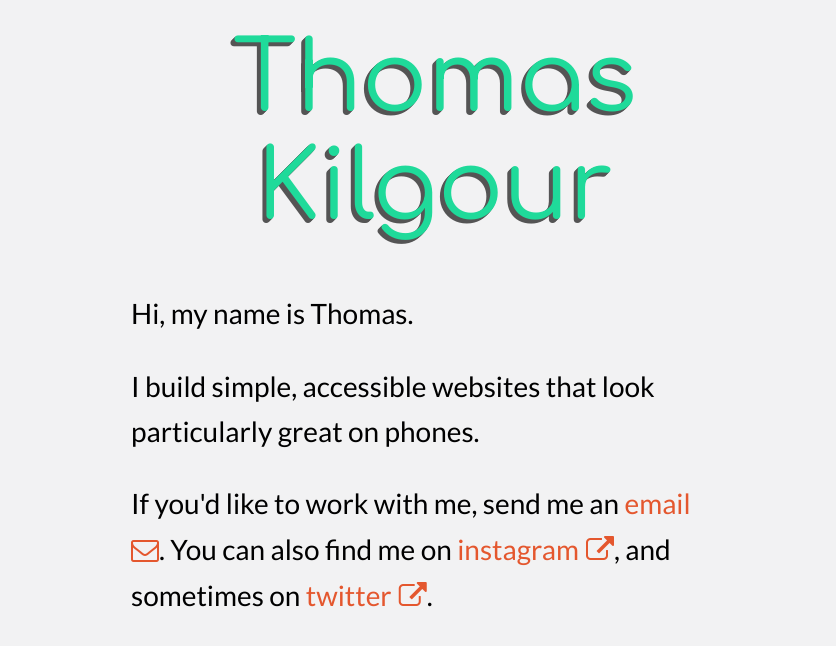
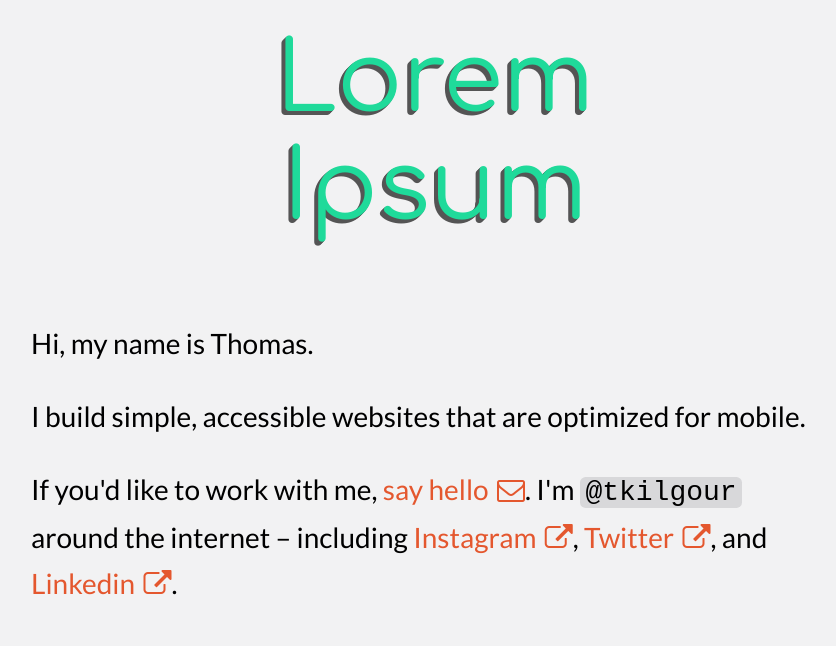
Before and after one commit to tkilgour/homepage, a Jekyll site: the page index.html, which Jekyll copies as it is, in a window 1280 px wide. Shown: the top 646 px of the page, without its empty margins (209-1045 px from the left). Built offline with Jekyll 4.4.1, drawn with Linux system fonts in a browser that asks for light colours.

Commit message:
fix link icon wrapping

```diff
--- a/_config.yml
+++ b/_config.yml
@@ -19,7 +19,7 @@ description: > # this means to ignore newlines until "baseurl:"
   Write an awesome description for your new site here. You can edit this
   line in _config.yml. It will appear in your document head meta (for
   Google search results) and in your feed.xml site description.
-baseurl: "" # the subpath of your site, e.g. /blog
+baseurl: "/blog" # the subpath of your site, e.g. /blog
 url: "http://thomaskilgour.ca" # the base hostname & protocol for your site, e.g. http://example.com
 twitter_username: tkilgour
 github_username:  tkilgour
--- a/index.html
+++ b/index.html
@@ -17,13 +17,13 @@
 
 <body>
   <header>
-    <h1>Thomas<br />Kilgour</h1>
+    <h1>Lorem<br />Ipsum</h1>
   </header>
   <main>
     <div class="main__content">
       <p class="main__copy">Hi, my name is Thomas.</p>
-      <p class="main__copy">I build simple, accessible websites that look particularly great on phones.</p>
-      <p class="main__copy">If you'd like to work with me, send me an <a href="mailto:t.kilgour@gmail.com">email</a>. You can also find me on <a href="https://instagram.com/tkilgour">instagram</a>, and sometimes on <a href="https://twitter.com/tkilgour">twitter</a>.</p>
+      <p class="main__copy">I build simple, accessible websites that are optimized for mobile.</p>
+      <p class="main__copy">If you'd like to work with me, <a title="Email Thomas" href="mailto:t.kilgour@gmail.com">say hello</a>. I'm <code>@tkilgour</code> around the internet – including <a href="https://instagram.com/tkilgour">Instagram</a>, <a href="https://twitter.com/tkilgour">Twitter</a>, and <a href="https://www.linkedin.com/in/tkilgour/">Linkedin</a>.</p>
     </div>
   </main>
   <!-- Scripts -->
--- a/styles.css
+++ b/styles.css
@@ -41,16 +41,20 @@ h5 {
 
 
 .main__content {
-  max-width: 600px;
-  margin: 0 auto;
+  max-width: 800px;
+  margin: 30px auto 0 auto;
   padding: 15px;
   line-height: 1.6;
-
-  color: #;
 }
 
 p {
   margin: 0 0 1em 0;
+}
+
+code {
+	background-color: #D8D8DA;
+	border-radius: 0.2em;
+	padding: 0 0.2em;
 }
 
 a {
@@ -72,12 +76,14 @@ a:visited {
 
 a:not( [href*='yourdomain.com']):not( [href^='#']):not( [href^='/']):not( [href*='mailto'] ):after {
   font-family: 'FontAwesome';
-  content: " \f08e";
+  content: "\f08e";
+  padding-left: .3em;
 }
 
 a[href*='mailto']:after {
 	font-family: 'FontAwesome';
-  content: " \f003";
+  content: "\f003";
+  padding-left: .3em;
 }
 
 
@@ -119,9 +125,6 @@ a[href*='mailto']:after {
     /* Where: * 0.7143 = 100 * font_Size_Difference / viewport_Width_Difference */
   }
 
-  h1 {
-    /* font-size: calc(1.7rem + (30 - 20) * ((150vw - 639px)/ (1200 - 639))); */
-  }
 }
 
 
@@ -133,7 +136,4 @@ a[href*='mailto']:after {
     font-size: 28px;
   }
 
-  h1 {
-    /* font-size: 3rem; */
-  }
 }
```
